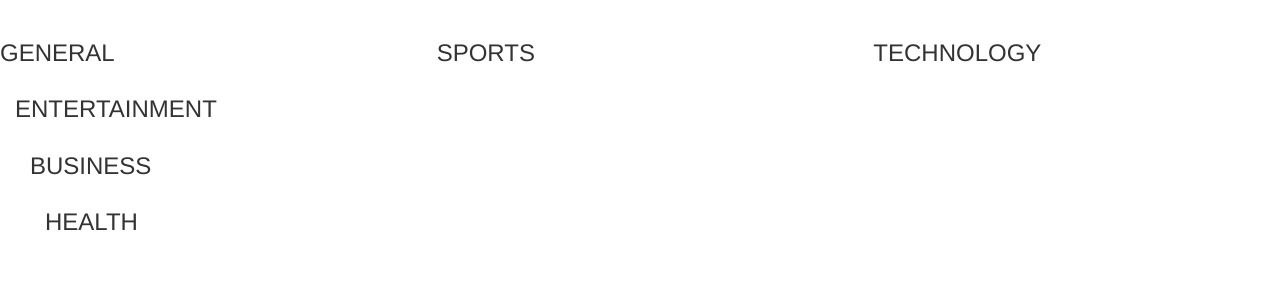
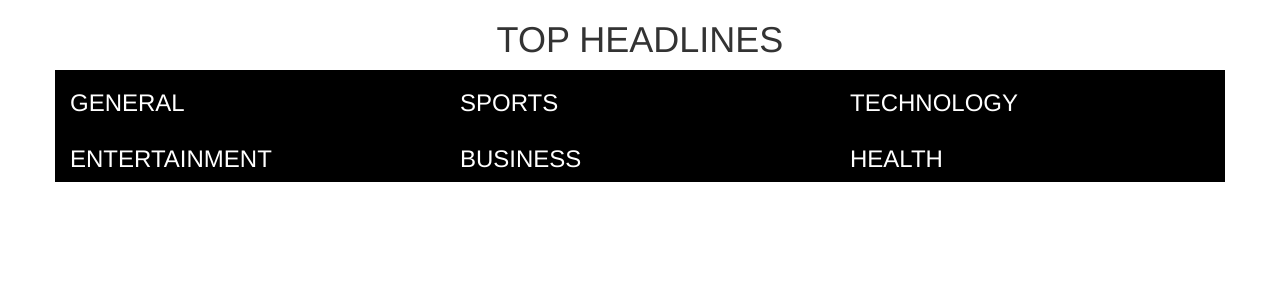
Before and after one commit to mwaa123/NEWS, a Flask app: template app/templates/headlines.html in a window 1280 px wide. Shown: the part 52-352 px from the top of the page. Run offline with Flask 2, Linux system fonts and the light colour scheme; the template is opened without the code that fills it, so the values that code supplies are empty; parts of the project's set-up code (start-up, migrations or seed data) failed here and were passed over; some libraries are stand-ins or nearby versions.

Commit message:
add css styles in the headlines.html file

```diff
--- a/app/templates/headlines.html
+++ b/app/templates/headlines.html
@@ -1,8 +1,10 @@
 {%extends 'base.html'%}
 {%block content%}
+<h1 style="text-align: center;">TOP HEADLINES</h1>
+<div class="container" style="background-color: black;">
 <div class="row">
     <div class="col-md-4">
-    <h3>GENERAL</h3>
+    <h3 style="color: white;">GENERAL</h3>
      <ul>
         {% for  general in general%}
             <a href="{{general.url}}"><li>{{ general.description}}</li></a>
@@ -11,7 +13,7 @@
     </ul>
     </div>
         <div class="col-md-4">
-    <h3>SPORTS</h3>
+    <h3 style="color: white;">SPORTS</h3>
     <ul>
         {% for sport in sports%}
         <a href="{{sport.url}}"><li>{{ sport.description}}</li></a>
@@ -20,7 +22,7 @@
     </ul>
         </div>
         <div class="col-md-4">
-    <h3>TECHNOLOGY</h3>
+    <h3 style="color: white;">TECHNOLOGY</h3>
     <ul>
         {% for technology in technology%}
         <a href="{{technology.url}}"><li>{{ technology.description}}</li></a>
@@ -29,33 +31,37 @@
     </ul>
         </div>
 </div>
-    </ul>
+<div class="row">
          <div class="col-md-4">
-    <h3>ENTERTAINMENT</h3>
+    <h3 style="color: white;">ENTERTAINMENT</h3>
     <ul>
         {% for entertainment in entertainment%}
         <a href="{{entertainment.url}}"><li>{{ entertainment.description}}</li></a>
         {% endfor %}
 
     </ul>
+        </div>
 
 </ul>
     <div class="col-md-4">
-<h3>BUSINESS</h3>
+<h3 style="color: white;">BUSINESS</h3>
     <ul>
         {% for business in business%}
         <a href="{{business.url}}"><li>{{business .description}}</li></a>
         {% endfor %}
 
     </ul>
-
+    </div>
 </ul>
     <div class="col-md-4">
-<h3>HEALTH</h3>
+<h3 style="color: white;">HEALTH</h3>
     <ul>
         {% for health in health%}
         <a href="{{health.url}}"><li>{{ health.description}}</li></a>
         {% endfor %}
 
     </ul>
+    </div>
+</div>
+</div>
 {%endblock%}
```
